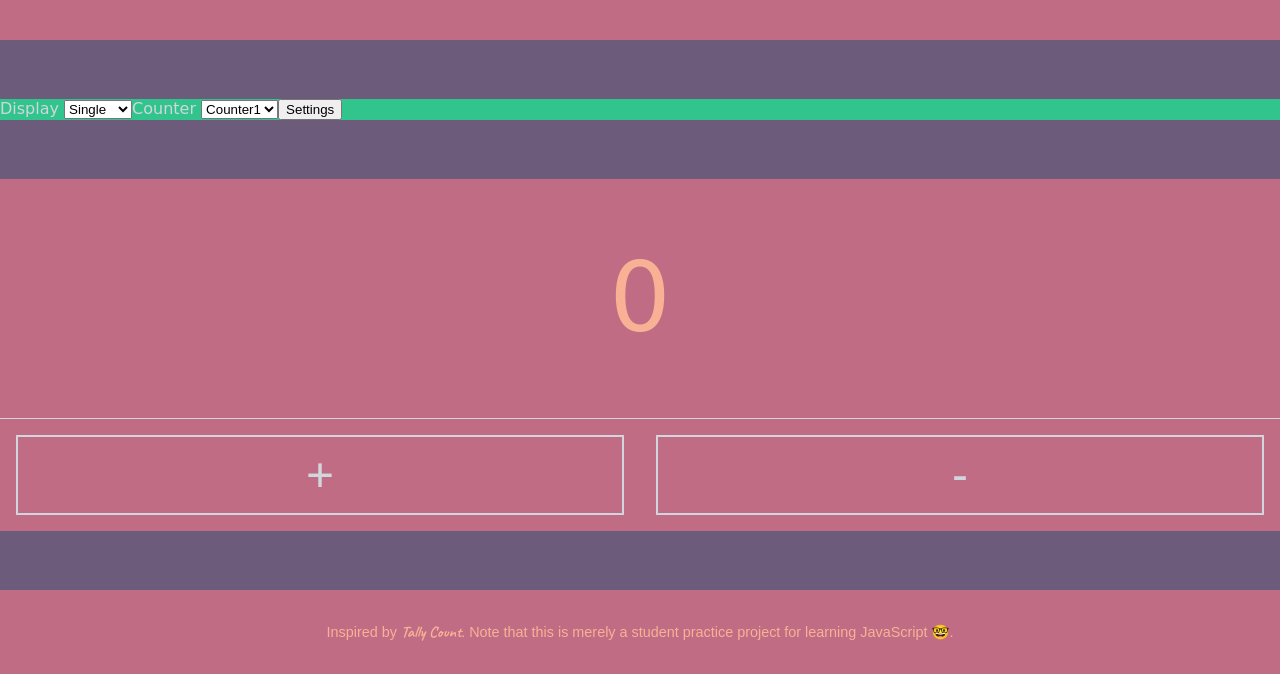
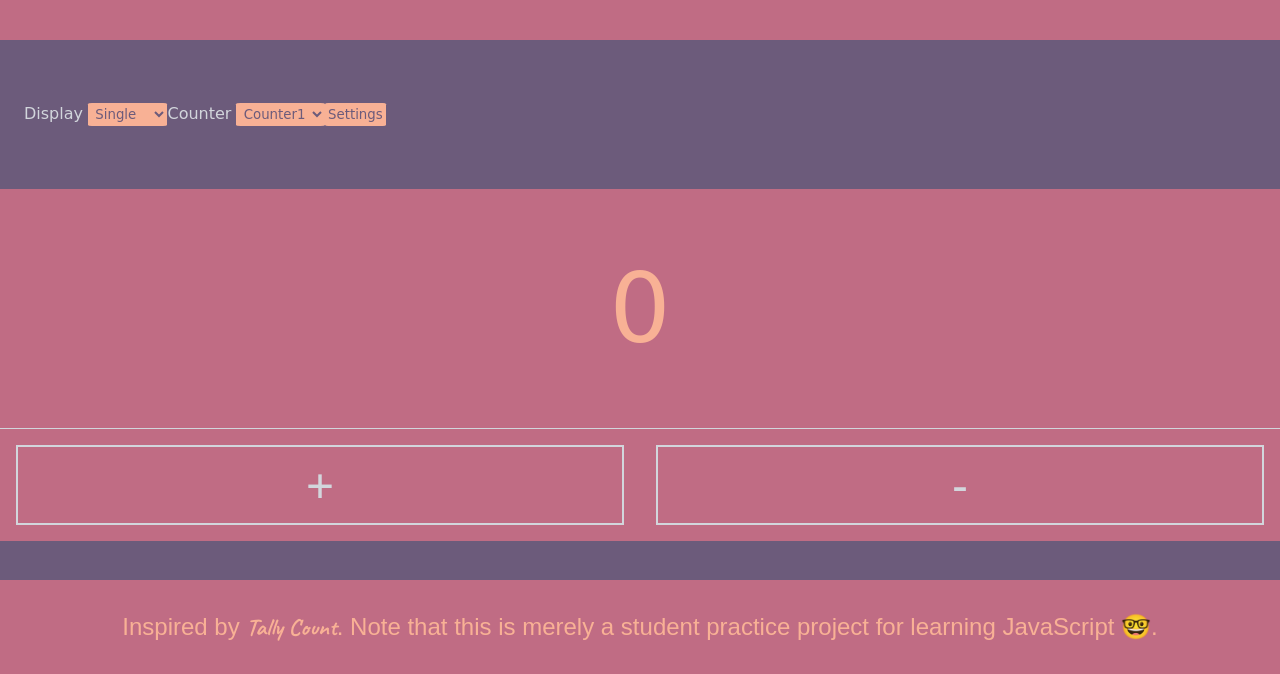
Before and after one commit to K-Magano/interactive-web-apps, a plain HTML site: page BCL2302_Elzabé_KeorapesteMagano_IWA1/index.html in a window 1280 px wide. Shown: the part 126-800 px from the top of the page. Drawn offline with Linux system fonts and the light colour scheme.

Commit message:
made css changes

```diff
--- a/BCL2302_Elzabé_KeorapesteMagano_IWA1/index.html
+++ b/BCL2302_Elzabé_KeorapesteMagano_IWA1/index.html
@@ -22,7 +22,7 @@
     <aside class="Controls">
       <label>
         <span>Display</span>
-        <select>
+        <select class="Select">
           <option>Single</option>
           <option>Multiple</option>
         </select>
@@ -30,14 +30,14 @@
 
       <label>
         <span>Counter</span>
-        <select>
+        <select class="Select">
           <option>Counter1</option>
           <option>Counter2</option>
           <option>Counter3</option>
         </select>
       </label>
 
-      <button>Settings</button>
+      <button class="Select">Settings</button>
     </aside>
 
     <main class="Counter">
--- a/BCL2302_Elzabé_KeorapesteMagano_IWA1/styles.css
+++ b/BCL2302_Elzabé_KeorapesteMagano_IWA1/styles.css
@@ -1,5 +1,4 @@
 :root{
-    --color-green: #31c48d;
     --color-peach: #F8B195;
     --color-dark-pink: #C06C84;
     --color-dark-purple: #6c5b7b;
@@ -43,8 +42,19 @@ body{
 
 aside{
   font-family: cursive;
-  background: var(--color-green);
+  background: var(--color-dark-purple);
   color: var(--color-light-grey);
+  margin: 1.5rem;
+}
+
+.Select
+{
+  background: var(--color-peach);
+  font-family: cursive;
+  color: var(--color-dark-purple);
+  border: none;
+  border-radius: 5%;
+  padding: 0.2rem;
 }
 /* Controls */
 .Controls {
@@ -105,7 +115,7 @@ aside{
     background: var(--color-dark-pink);
     color: var(--color-peach);
     padding: 2rem;
-    font-size: 0.9rem;
+    font-size: 1.5rem;
     text-align: center;
 
 
@@ -118,5 +128,5 @@ aside{
     text-decoration: none;
     cursor: pointer;
     font-family: Caveat, cursive;
-    font-size: 1rem;
+    font-size: 1.5rem;
 }
```
Also changed, not shown: BCL2302_Elzabé_KeorapesteMagano_IWA1/script.js (line endings or trailing spaces).
